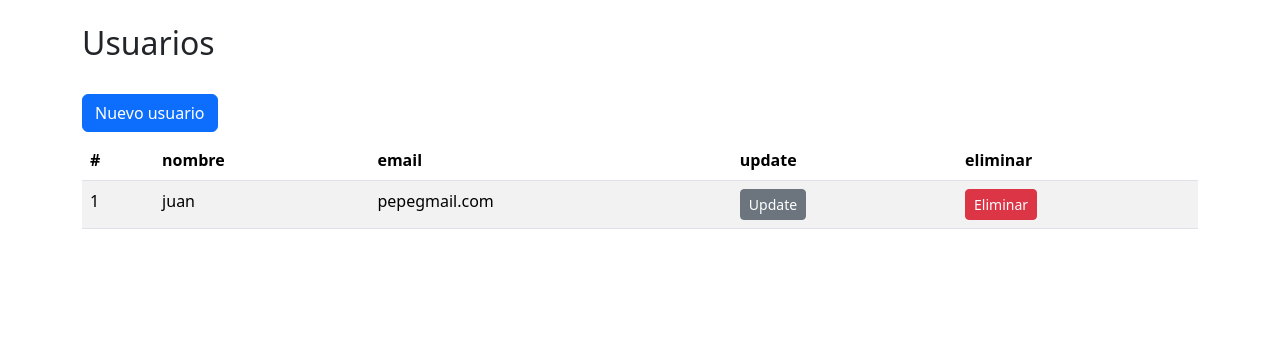
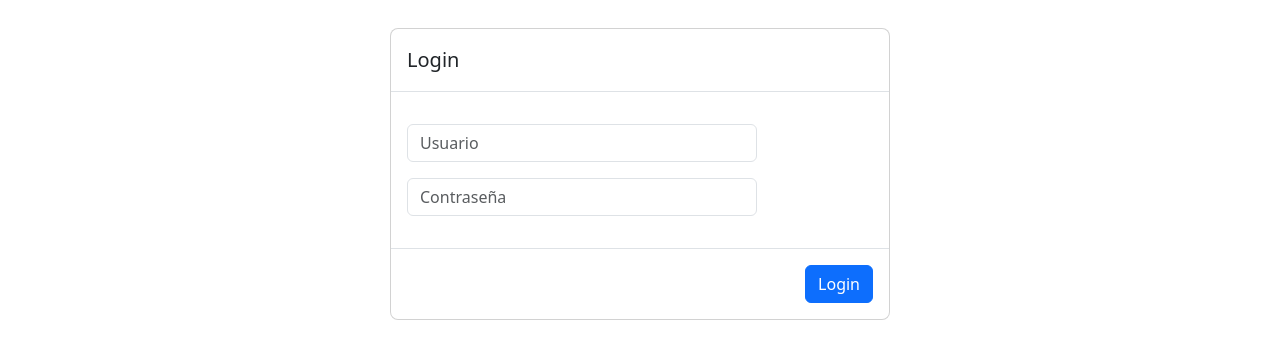
Before and after one commit to Deltros/usuarios-react-app, a React (Vite) app: page / in a window 1280 px wide. Shown: the top 358 px of the page. Built offline with nearby package versions, Linux system fonts and the light colour scheme.

Commit message:
login implementado

```diff
--- a/src/UsuariosApp.jsx
+++ b/src/UsuariosApp.jsx
@@ -1,9 +1,45 @@
+import { useReducer } from "react";
 import { UsuariosPages } from "./pages/UsuariosPage";
+import { loginReducer } from "./auth/pages/reducers/loginReducer";
+import Swal from "sweetalert2";
+import { LoginPage } from "./auth/pages/LoginPage";
+
+// Si viene definido en la sesion lo retoma, osino crea uno nuevo
+const initialLogin = JSON.parse(sessionStorage.getItem('login')) || {
+    isAuth: false,
+    user: undefined,
+}
 
 export const UsuariosApp = () => {
+
+    const [login, dispatch] = useReducer(loginReducer, initialLogin);
+
+    const handlerLogin = ({ username, password }) => {
+
+        if (username === 'admin' && password === '123456') {
+
+            const user = { username: 'admin'};
+
+            dispatch({
+                type: 'login',
+                payload: user,
+            })
+
+            sessionStorage.setItem('login', JSON.stringify({
+                isAuth: true,
+                user
+            }));
+        } else {
+            Swal.fire('Error de validacion', 'Nombre de usuario o contraseña incorrectos', 'error');
+        }
+    }
+
     return (
         <>
-           <UsuariosPages/>
+            { login.isAuth
+                ? <UsuariosPages/>
+                : <LoginPage handlerLogin={handlerLogin}/>
+            }
         </>
     );
 }
--- a/src/auth/pages/LoginPage.jsx
+++ b/src/auth/pages/LoginPage.jsx
@@ -1,11 +1,13 @@
 import { useState } from "react";
 import Swal from "sweetalert2";
+import PropTypes from 'prop-types';
+
 
 const loginFormInicial = {
     username: '',
     password: '',
 }
-export const LoginPage = () => {
+export const LoginPage = ({ handlerLogin }) => {
 
     const [loginForm, setLoginForm] = useState(loginFormInicial);
 
@@ -27,12 +29,7 @@ export const LoginPage = () => {
             Swal.fire('Error de validacion', 'Debe llenar todos los campos', 'error');
         }
 
-        //Implementar backend
-        if (username === 'admin' && password === '123456') {
-            //handlerlogin
-        } else {
-            Swal.fire('Error de validacion', 'Nombre de usuario o contraseña incorrectos', 'error');
-        }
+        handlerLogin({username, password});
 
         setLoginForm(loginFormInicial);
     }
@@ -70,3 +67,7 @@ export const LoginPage = () => {
         </div>
     );
 }
+
+LoginPage.propTypes = {
+    handlerLogin: PropTypes.func,
+}
--- /dev/null
+++ b/src/auth/pages/reducers/loginReducer.js
@@ -0,0 +1,17 @@
+
+
+export const loginReducer = (state = {}, action) => {
+    switch (action.type) {
+        case 'login':
+            return {
+                isAuth: true,
+                user: action.payload
+            };
+        case 'logout':
+            return {
+                isAuth: false,
+            }
+        default:
+            return state;
+    }
+}
```
